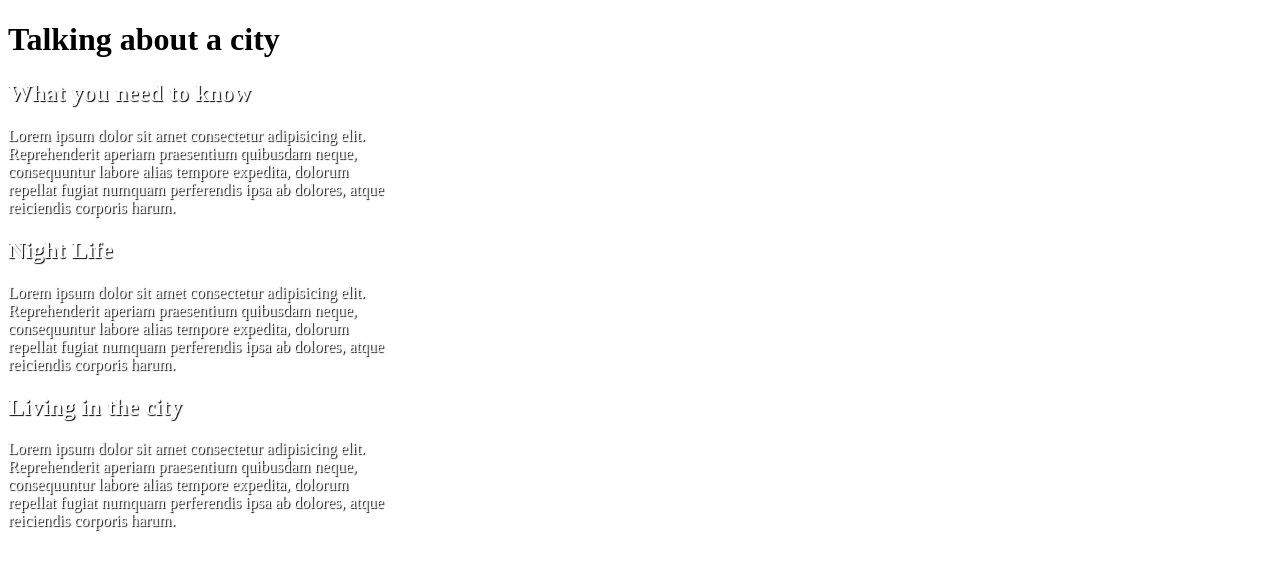
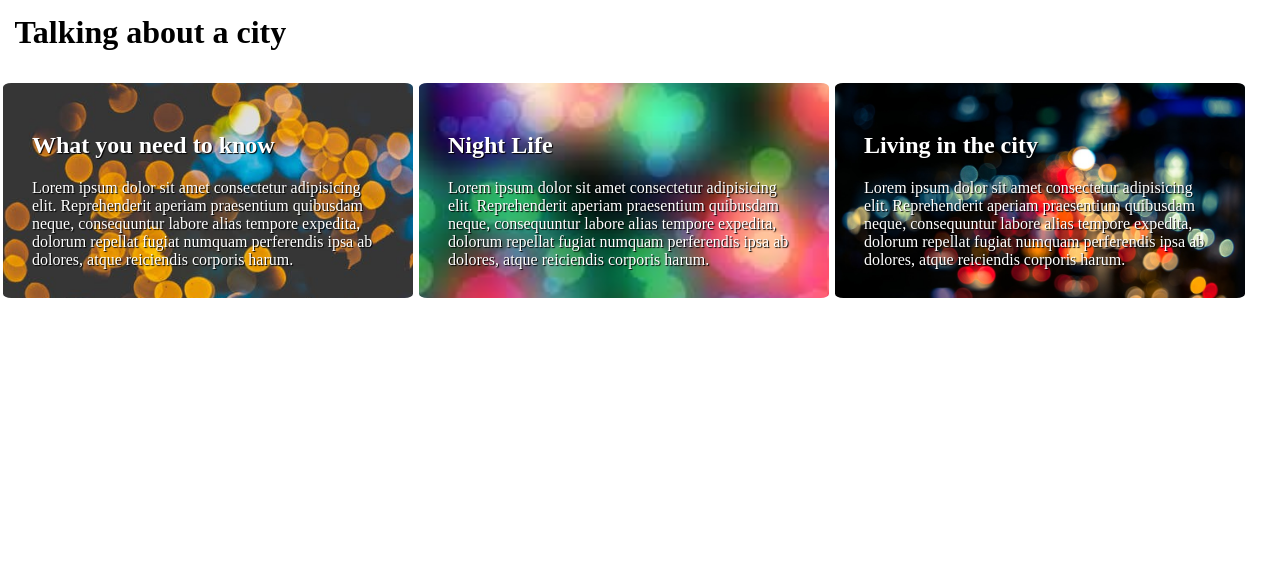
Before and after one commit to FbW-22-E04/uib-boxmodel-backgroundimages-Rami24t, a plain HTML site: page task-2/index.html in a window 1280 px wide. Drawn offline with Linux system fonts and the light colour scheme.

Commit message:
add solutions for both Tasks

```diff
--- a/task-1/style.css
+++ b/task-1/style.css
@@ -5,6 +5,9 @@ body {
 
 header {
     height: 30%;
+    background-image: url(./assets/background.jpg);
+    background-repeat: repeat-x;
+    background-size: contain;
 }
 
 h1 {
--- a/task-2/index.html
+++ b/task-2/index.html
@@ -1,10 +1,10 @@
 <!DOCTYPE html>
 <html lang="en">
   <head>
-    <meta charset="UTF-8">
-    <meta name="viewport" content="width=device-width, initial-scale=1.0">
-    <meta http-equiv="X-UA-Compatible" content="ie=edge">
-    <link rel="stylesheet" href="style.css">
+    <meta charset="UTF-8" />
+    <meta name="viewport" content="width=device-width, initial-scale=1.0" />
+    <meta http-equiv="X-UA-Compatible" content="ie=edge" />
+    <link rel="stylesheet" href="style.css" />
     <title>What's your background?</title>
   </head>
   <body>
@@ -15,21 +15,30 @@
     <section class="info-1">
       <h2>What you need to know</h2>
       <article>
-            Lorem ipsum dolor sit amet consectetur adipisicing elit. Reprehenderit aperiam praesentium quibusdam neque, consequuntur labore alias tempore expedita, dolorum repellat fugiat numquam perferendis ipsa ab dolores, atque reiciendis corporis harum.
+        Lorem ipsum dolor sit amet consectetur adipisicing elit. Reprehenderit
+        aperiam praesentium quibusdam neque, consequuntur labore alias tempore
+        expedita, dolorum repellat fugiat numquam perferendis ipsa ab dolores,
+        atque reiciendis corporis harum.
       </article>
     </section>
 
     <section class="info-2">
       <h2>Night Life</h2>
       <article>
-            Lorem ipsum dolor sit amet consectetur adipisicing elit. Reprehenderit aperiam praesentium quibusdam neque, consequuntur labore alias tempore expedita, dolorum repellat fugiat numquam perferendis ipsa ab dolores, atque reiciendis corporis harum.
+        Lorem ipsum dolor sit amet consectetur adipisicing elit. Reprehenderit
+        aperiam praesentium quibusdam neque, consequuntur labore alias tempore
+        expedita, dolorum repellat fugiat numquam perferendis ipsa ab dolores,
+        atque reiciendis corporis harum.
       </article>
     </section>
 
     <section class="info-3">
       <h2>Living in the city</h2>
       <article>
-            Lorem ipsum dolor sit amet consectetur adipisicing elit. Reprehenderit aperiam praesentium quibusdam neque, consequuntur labore alias tempore expedita, dolorum repellat fugiat numquam perferendis ipsa ab dolores, atque reiciendis corporis harum.
+        Lorem ipsum dolor sit amet consectetur adipisicing elit. Reprehenderit
+        aperiam praesentium quibusdam neque, consequuntur labore alias tempore
+        expedita, dolorum repellat fugiat numquam perferendis ipsa ab dolores,
+        atque reiciendis corporis harum.
       </article>
     </section>
   </body>
--- a/task-2/style.css
+++ b/task-2/style.css
@@ -1,5 +1,32 @@
+h1 {
+    margin: 0.1rem;
+    padding: 0.8rem;
+    margin-bottom: 1rem;
+}
+body{
+    margin: auto;
+}
 .info-1, .info-2, .info-3 {
-    width: 30%;
+    width: 32%;
     color: white;
     text-shadow: 1px 1px 1px black;
+    background-repeat: no-repeat;
+    background-position: bottom;
+    background-position: center center;
+    padding: 1.8rem;
+    margin: 0.2rem;
+    background-size: cover;
+    border-radius: 2%;
+    float: left;
+    box-sizing: border-box;
 }
+
+.info-1 {
+    background-image: url(./assets/task2-bg.jpeg);
+}
+.info-2{
+    background-image: url(./assets/task2-bg1.jpeg);
+}
+.info-3{
+    background-image: url(./assets/task2-bg2.jpg);
+}
```
Also changed, not shown: task-1/index.html (+23 -9 lines). Lines whose indentation alone changed are shown as unchanged.
